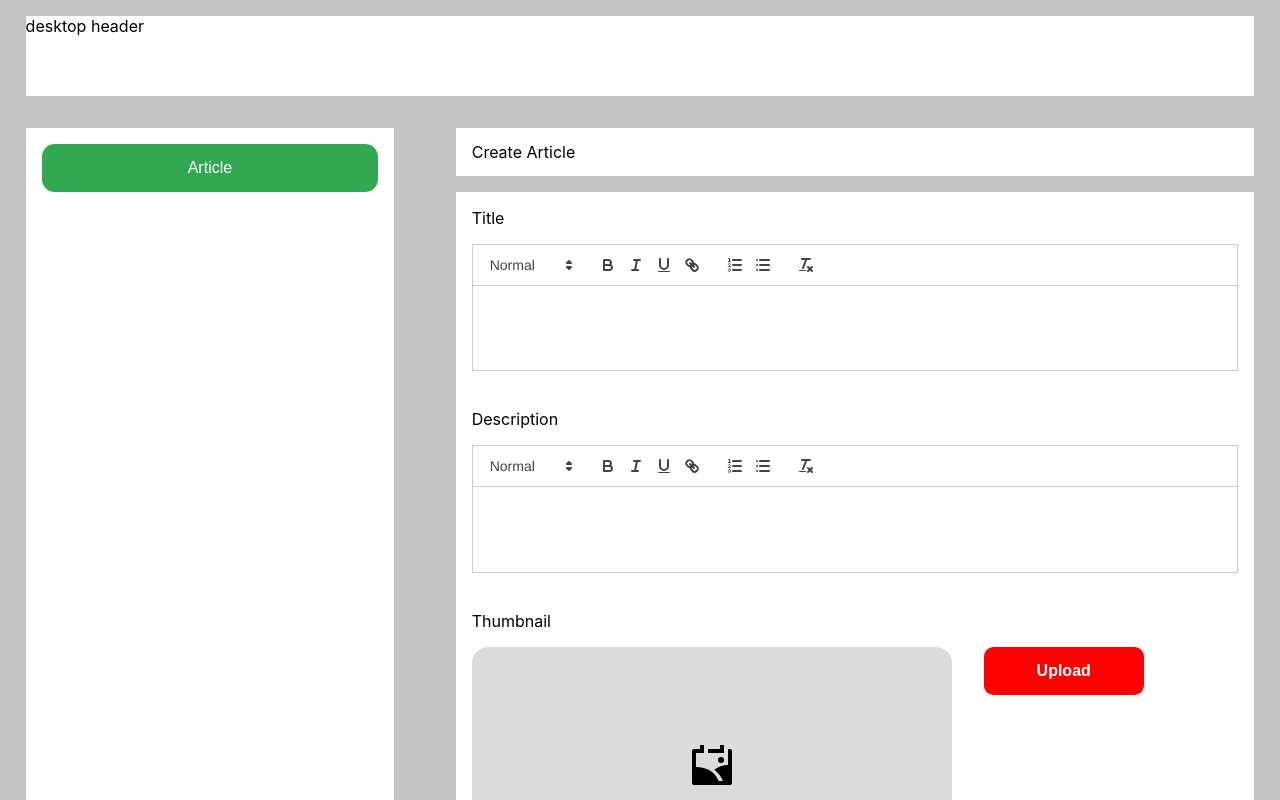
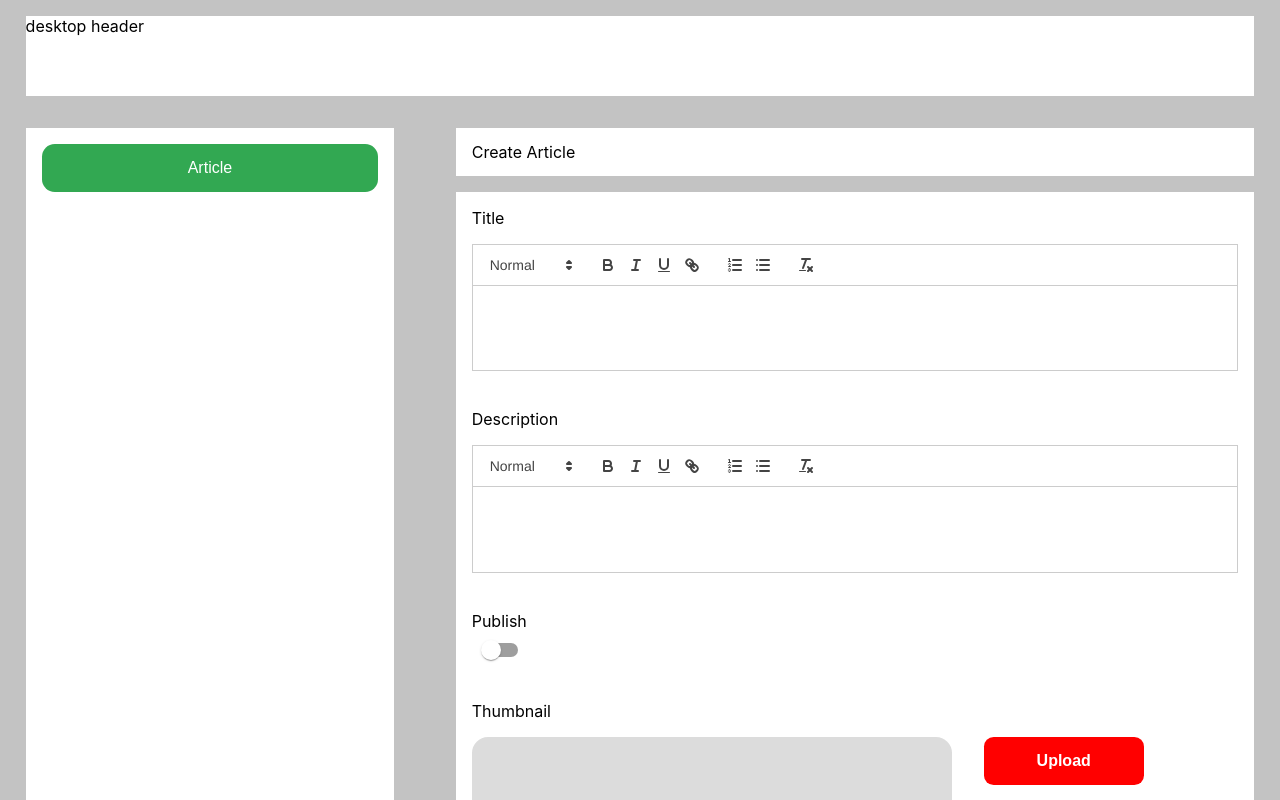
Before and after one commit to MengBoi/prusave-admin, a Next.js app: page /create_article in a window 1280 px wide. Built offline with nearby package versions, Linux system fonts and the light colour scheme; a web font is replaced by a local one.

Commit message:
publish option in create article

```diff
--- a/pages/create_article.js
+++ b/pages/create_article.js
@@ -13,6 +13,7 @@
 import dynamic from "next/dynamic";
 const ReactQuill = dynamic(() => import("react-quill"), { ssr: false });
 import "react-quill/dist/quill.snow.css";
+import Switch from "@mui/material/Switch";
 
 const CreateArticle = () => {
   const router = useRouter();
@@ -21,6 +22,7 @@
   const [imageFile, setImageFile] = useState();
   const [title, setTitle] = useState();
   const [desc, setDesc] = useState();
+  const [publish, setPublish] = useState(false);
   const onImagePick = (event) => {
     const url = URL.createObjectURL(event.target.files[0]);
     setImageSrc(url);
@@ -34,6 +36,7 @@
         title: title,
         desc: desc,
         thumbnail: imgUrl,
+        isPublished: publish,
       },
       {
         headers: {
@@ -90,23 +93,18 @@
           <div className={styles.sectionTabContainer}>Create Article</div>
           <div className={styles.createArticleContainer}>
             <div className={styles.title}>Title</div>
-            {/* <TextField
-              variant="outlined"
-              sx={{ width: "100%" }}
-              onChange={(event) => {
-                setTitle(event.target.value);
-              }}
-            /> */}
+
             <ReactQuill value={title} onChange={setTitle} />
             <div className={styles.desc}>Description</div>
-            {/* <TextField
-              variant="outlined"
-              multiline
-              onChange={(event) => {
-                setDesc(event.target.value);
+
+            <ReactQuill value={desc} onChange={setDesc} />
+            <div className={styles.publish}>Publish</div>
+            <Switch
+              checked={publish}
+              onChange={() => {
+                setPublish(!publish);
               }}
-            /> */}
-            <ReactQuill value={desc} onChange={setDesc} />
+            />
             <div className={styles.thumbnail}>Thumbnail</div>
             <div className={styles.imageUploadContainer}>
               {renderPhotoBody()}
--- a/pages/update_articles.js
+++ b/pages/update_articles.js
@@ -118,7 +118,7 @@
             <div className={styles.publish}>Publish</div>
             <Switch
               checked={publish}
-              onChange={(event) => {
+              onChange={() => {
                 console.log("event", publish);
                 setPublish(!publish);
               }}
--- a/styles/CreateArticle.module.css
+++ b/styles/CreateArticle.module.css
@@ -51,12 +51,17 @@
     margin-bottom: 1rem;
 }
 
+.publish {
+    font-size: 1rem;
+    margin-top: 5rem;
+}
+
 .title {
     margin-bottom: 1rem;
 }
 
 .thumbnail {
-    margin-top: 5rem;
+    margin-top: 2rem;
     margin-bottom: 1rem;
 }
 
```
